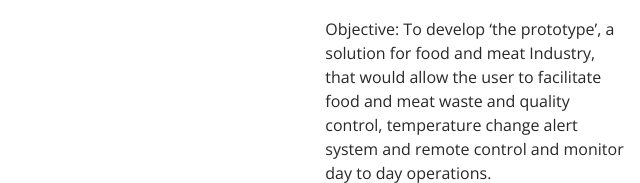
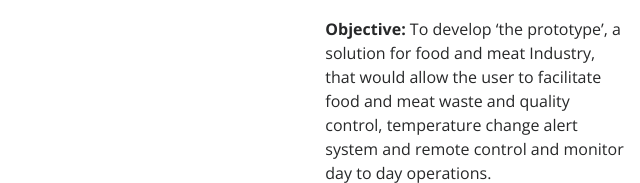
Before and after one commit to sumitrajbanshi1/sumitrajbanshi1.github.io, a plain HTML site: page portfolio/portfolio-details.html in a window 1280 px wide. Shown: the part 523-706 px from the top of the page, 640-1280 px from the left. Drawn offline with nearby package versions, Linux system fonts and the light colour scheme.

Commit message:
Update portfolio-details.html

```diff
--- a/portfolio/portfolio-details.html
+++ b/portfolio/portfolio-details.html
@@ -127,7 +127,8 @@
             <div class="portfolio-description">
               <h2>This is my Project details.</h2>
               <p>
-                Objective: To develop ‘the prototype’, a solution for food and meat Industry, that would allow the user
+                <strong>Objective: </strong> To develop ‘the prototype’, a solution for food and meat Industry, that
+                would allow the user
                 to facilitate
                 food and meat waste and quality control, temperature change alert system and remote control and monitor
                 day to day
@@ -143,7 +144,7 @@
                 • Setup the hardware and software i.e., Raspberry Pi, Apache server, monitor, temperature detector
                 sensor, webpage
                 configuration and MongoDB.
-                • Installed, configured, and connected MongoDB database with Raspberry Pi and Webpage.
+                • Installed, configured, and connected MongoDB database with Raspberry Pi and Webpage. <br>
 
                 <strong>Result:</strong> Successfully developed a prototype and achieved a Distinction and first winner
                 title for the
```
